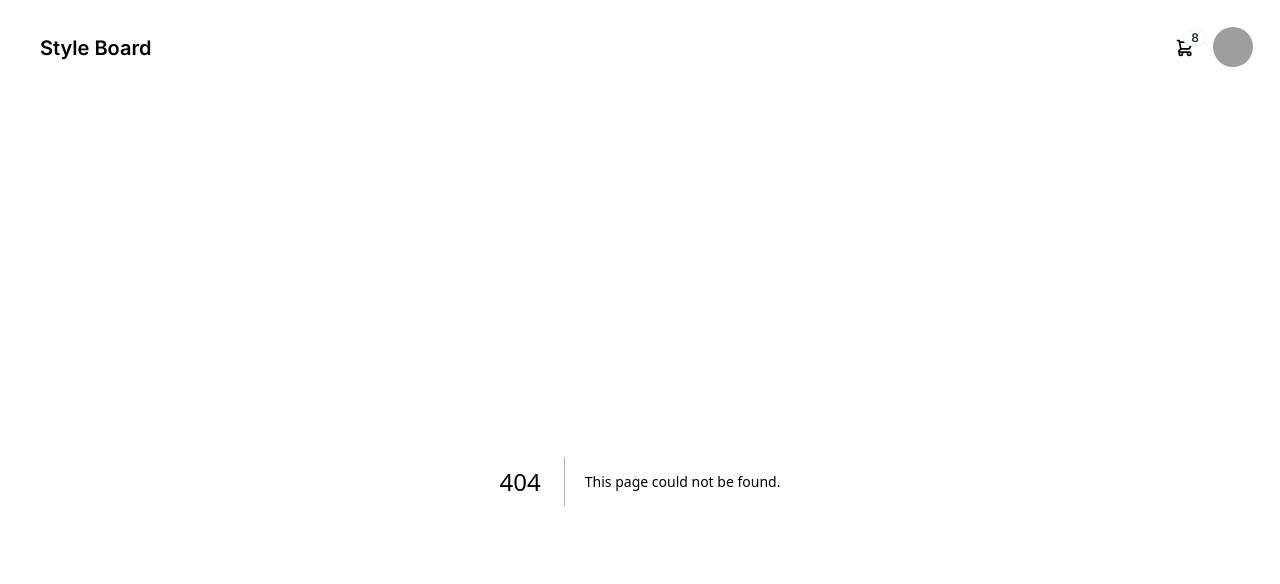
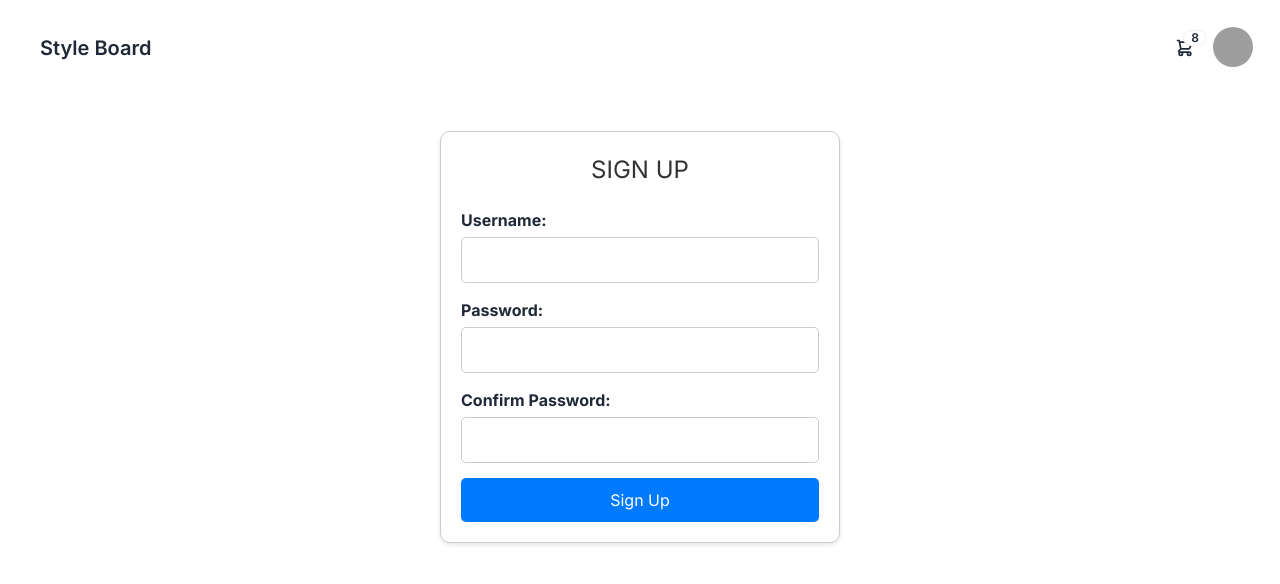
Before and after one commit to AdvancedUno/Style_Board_Dev, a Next.js app in the folder style_board/: page /signup in a window 1280 px wide. Before the commit this address had no page. Shown: the top 584 px of the page. Built offline with nearby package versions, Linux system fonts and the light colour scheme; grey boxes are pictures that could not be loaded.

Commit message:
Added signup page and changed the structure of the login page

```diff
--- a/style_board/app/pages/loginPage.tsx
+++ b/style_board/app/(authPages)/login/page.tsx
@@ -1,3 +1,4 @@
+"use client";
 import { useState } from 'react';
 
 import '@/styles/login.css';
--- /dev/null
+++ b/style_board/app/(authPages)/signup/page.tsx
@@ -0,0 +1,78 @@
+"use client";
+import React, { useState, useRef,useEffect } from "react";
+import { useRouter } from 'next/navigation';
+import Router from 'next/router';
+
+import '@/styles/signup.css';
+
+export default function Login() {
+  const router = useRouter();
+  const [username, setUsername] = useState('');
+  const [password, setPassword] = useState('');
+  const [confirmPassword, setConfirmPassword] = useState('');
+  const [error, setError] = useState('');
+
+  const handleSignup = async (e: { preventDefault: () => void; }) => {
+    e.preventDefault();
+
+    if(confirmPassword != password){
+        alert("Password doesn't match. Retype your password");
+        setConfirmPassword("");
+        return;
+    }
+    try{
+        const response = await fetch(`/api/users`, {
+            method: 'POST',
+            headers: {
+                'Content-Type': 'application/json',
+            },
+            body: JSON.stringify({username,password}),
+        });
+
+        // console.log(response.ok);
+        router.push('/');
+    }catch(error){
+        console.log(error);
+    }
+  };
+
+  return (
+    <div className="signup-container">
+      <h2 className="signup-title">SIGN UP</h2>
+      {error && <p className="signup-error">{error}</p>}
+      <form onSubmit={handleSignup} className="signup-form">
+        <div className="form-group">
+          <label>Username:</label>
+          <input
+            type="username"
+            value={username}
+            onChange={(e) => setUsername(e.target.value)}
+            className="form-input"
+            required
+          />
+        </div>
+        <div className="form-group">
+          <label>Password:</label>
+          <input
+            type="password"
+            value={password}
+            onChange={(e) => setPassword(e.target.value)}
+            className="form-input"
+            required
+          />
+        </div>
+        <div className="form-group">
+          <label>Confirm Password:</label>
+          <input
+            type="password"
+            value={confirmPassword}
+            onChange={(e) => setConfirmPassword(e.target.value)}
+            className="form-input"
+            required
+          />
+        </div>
+        <button type="submit" className="signup-button">Sign Up</button>
+      </form>
+    </div>
+  );
+}
--- a/style_board/app/components/getPosts.tsx
+++ b/style_board/app/components/getPosts.tsx
@@ -1,7 +1,7 @@
 'use client';
 import React, { useState, useRef,useEffect } from "react";
 import { useRouter } from 'next/navigation';
-import Router from 'next/router'
+import Router from 'next/router';
 import '@/styles/posts.css';
 import Image from 'next/image'
 
--- a/style_board/app/navbar.tsx
+++ b/style_board/app/navbar.tsx
@@ -39,12 +39,21 @@ const Navbar = async () => {
                         </div>
                         <ul tabIndex={0} className="menu menu-sm dropdown-content mt-3 z-[1] p-2 shadow bg-base-100 rounded-box w-52">
                         <li>
-                            <Link href="/user" className="justify-between">
+                            <Link href="/" className="justify-between">
                             Profile
                             <span className="badge">New</span>
                             </Link>
                         </li>
-                        <li><a>Settings</a></li>
+                        <li>
+                            <Link href="/login" className="justify-between">
+                            login
+                            </Link>
+                        </li>
+                        <li>
+                            <Link href="/signup" className="justify-between">
+                            Sign Up
+                            </Link>
+                        </li>
                         <li><a>Logout</a></li>
                         </ul>
                     </div>
--- a/style_board/app/page.tsx
+++ b/style_board/app/page.tsx
@@ -1,21 +1,21 @@
-"use client";
+// "use client";
 import Image from "next/image";
-import { useEffect, useState } from "react";
+// import { useEffect, useState } from "react";
 import Login from "./pages/loginPage";
 import GetPosts from "./components/getPosts";
 import AddPost from "./components/addPosts";
 
 export default function Home() {
-  const [isLoggedIn, setIsLoggedIn] = useState(false);
+  // const [isLoggedIn, setIsLoggedIn] = useState(false);
 
 
-  useEffect(() => {
-    // Check if the user is logged in
-    const user = localStorage.getItem('user');
-    if (user) {
-      setIsLoggedIn(true);
-    }
-  }, []);
+  // useEffect(() => {
+  //   // Check if the user is logged in
+  //   const user = localStorage.getItem('user');
+  //   if (user) {
+  //     setIsLoggedIn(true);
+  //   }
+  // }, []);
   return (
     <main>
       {/* {isLoggedIn ? (
--- /dev/null
+++ b/style_board/styles/signup.css
@@ -0,0 +1,59 @@
+.signup-container {
+    max-width: 400px;
+    margin: 50px auto;
+    padding: 20px;
+    border: 1px solid #ccc;
+    border-radius: 10px;
+    box-shadow: 0 2px 4px rgba(0, 0, 0, 0.1);
+    background-color: #fff;
+  }
+
+  .signup-title {
+    text-align: center;
+    margin-bottom: 20px;
+    font-size: 24px;
+    color: #333;
+  }
+
+  .signup-error {
+    color: red;
+    text-align: center;
+    margin-bottom: 10px;
+  }
+
+  .signup-form {
+    display: flex;
+    flex-direction: column;
+  }
+
+  .form-group {
+    margin-bottom: 15px;
+  }
+
+  .form-group label {
+    margin-bottom: 5px;
+    display: block;
+    font-weight: bold;
+  }
+
+  .form-input {
+    width: 100%;
+    padding: 10px;
+    border: 1px solid #ccc;
+    border-radius: 5px;
+    font-size: 16px;
+  }
+
+  .signup-button {
+    padding: 10px;
+    background-color: #007bff;
+    color: white;
+    border: none;
+    border-radius: 5px;
+    cursor: pointer;
+    font-size: 16px;
+  }
+
+  .signup-button:hover {
+    background-color: #0056b3;
+  }
```
